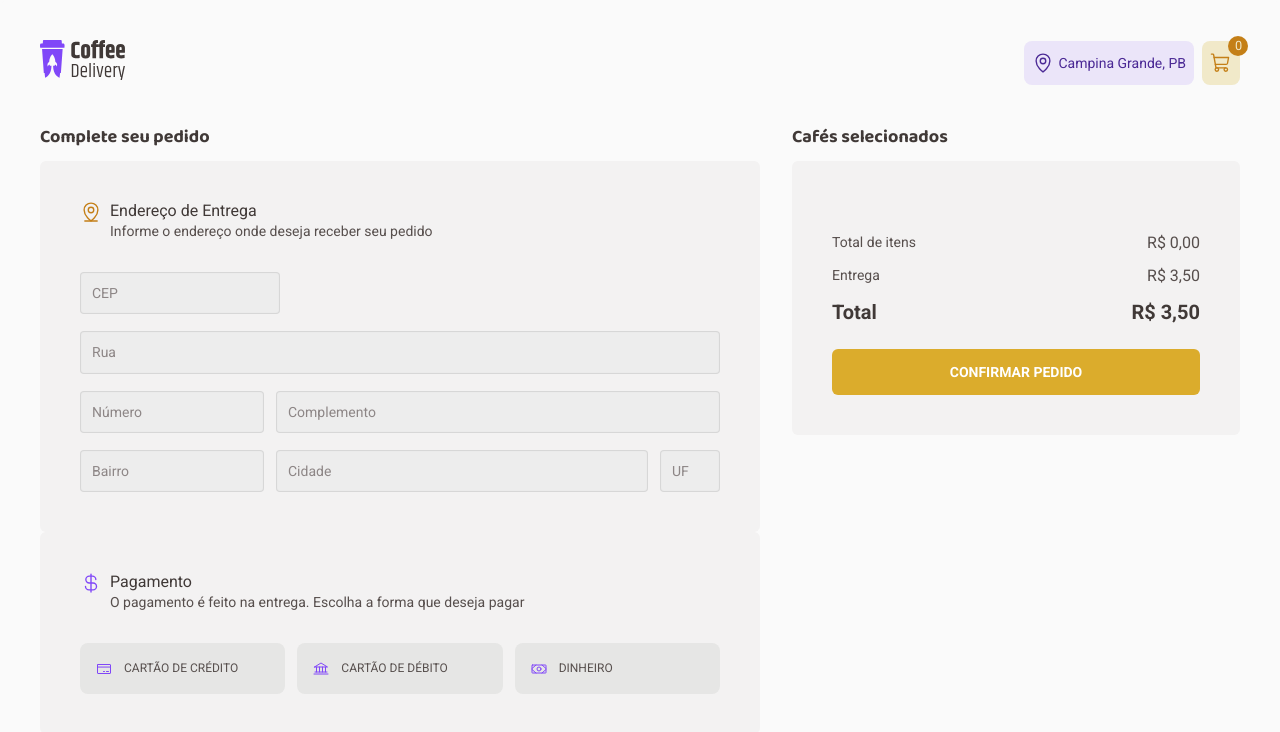
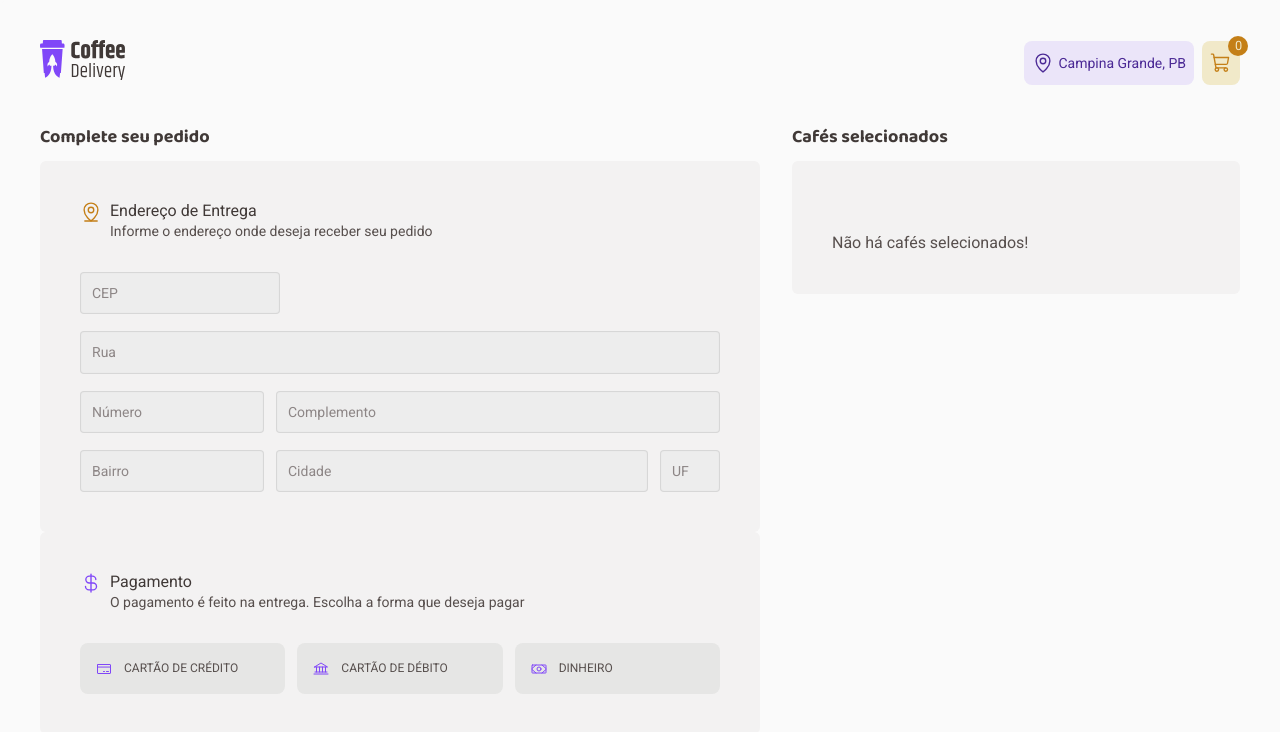
Before and after one commit to tiago-forward/coffee-delivery-desafio-react, a React (Vite) app: page /checkout in a window 1280 px wide. Shown: the top 732 px of the page. Built offline with nearby package versions, Linux system fonts and the light colour scheme.

Commit message:
finished condition if here is nothing in the cart

```diff
--- a/src/pages/Checkout/index.tsx
+++ b/src/pages/Checkout/index.tsx
@@ -122,7 +122,10 @@ export function Checkout() {
       <section>
         <h2 className="titleSection">Cafés selecionados</h2>
         <CheckoutCoffeeCard>
-          {selectedCoffees.map((coffee) => {
+          {selectedCoffees.length === 0 ? (
+            <p>Não há cafés selecionados!</p>
+          ) : (
+            selectedCoffees.map((coffee) => {
               const formattedValue = FormatCurrency(
                 coffee.value * coffee.quantity,
               )
@@ -153,7 +156,9 @@ export function Checkout() {
                   <span>{formattedValue}</span>
                 </SelectedCoffeesContainer>
               )
-          })}
+            })
+          )}
+          {selectedCoffees.length > 0 && (
             <PricesCoffeesContainer>
               <div>
                 <p>Total de itens</p>
@@ -171,6 +176,7 @@ export function Checkout() {
               </div>
               <button>confirmar pedido</button>
             </PricesCoffeesContainer>
+          )}
         </CheckoutCoffeeCard>
       </section>
     </CheckoutPageContainer>
```
Lines whose indentation alone changed are shown as unchanged.
